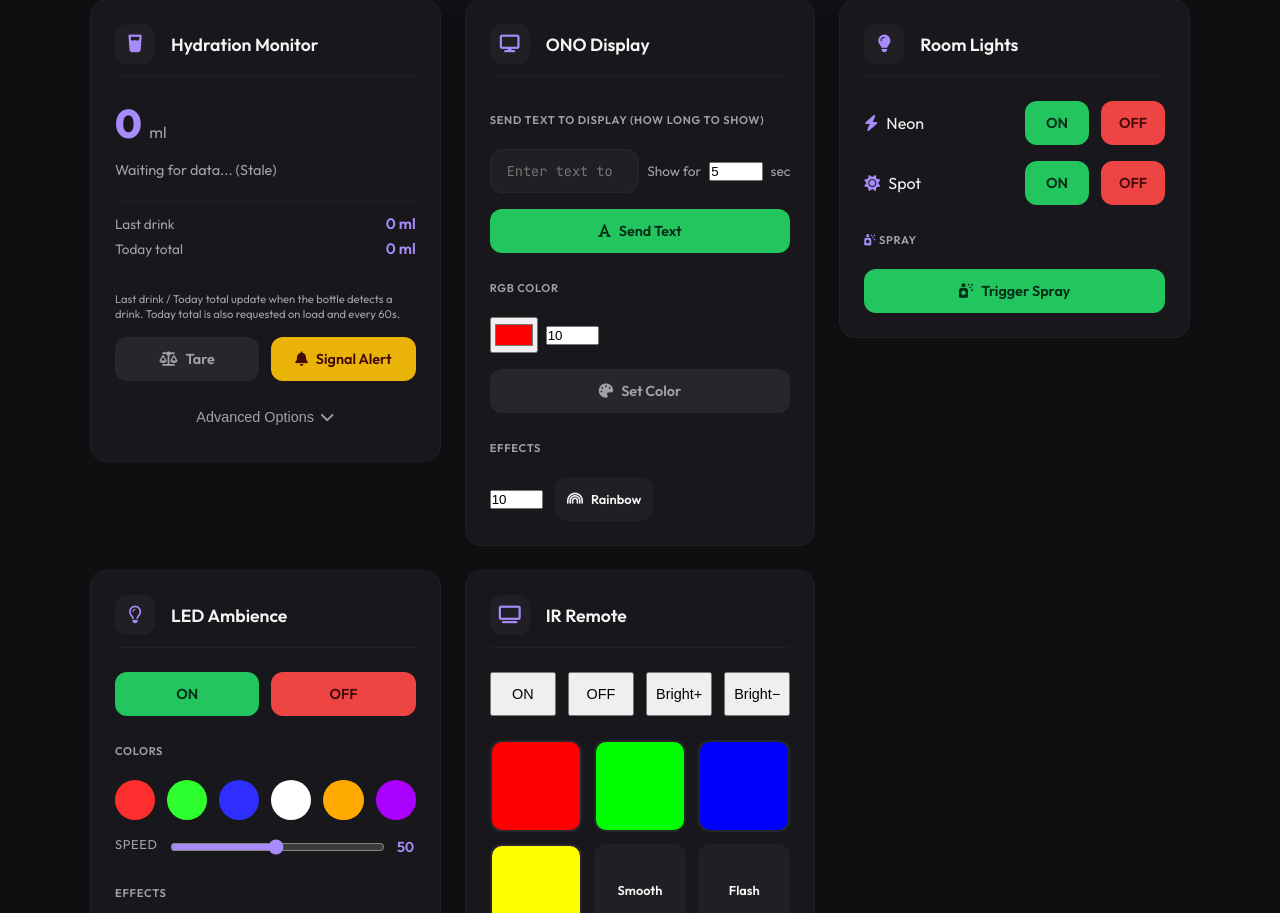
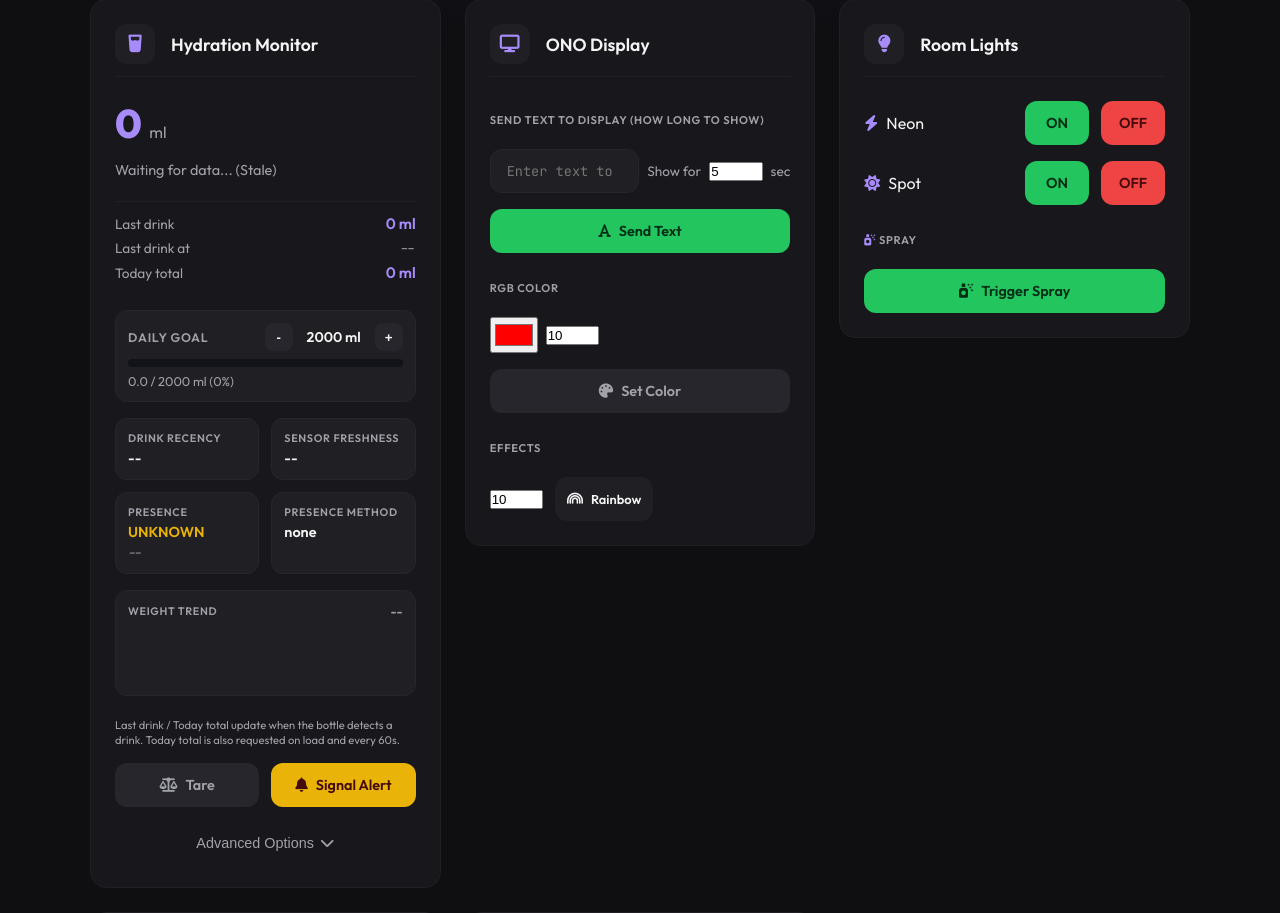
Before and after one commit to mithunbabbira/SmartHydrationSystem, a Flask app: page / in a window 1280 px wide. Shown: the part 173-1086 px from the top of the page. Run offline with Flask 3, Linux system fonts and the light colour scheme; data that the repository does not hold is empty.

Commit message:
feat(dashboard): show drink timestamp and hydration insights

```diff
--- a/house_automation/pi_controller/static/app.js
+++ b/house_automation/pi_controller/static/app.js
@@ -143,6 +143,143 @@ function masterOff() {
     apiCall('/api/master/cmd', { action: 'off' });
 }
 
+const HYDRATION_GOAL_STORAGE_KEY = 'hydration_daily_goal_ml';
+const HYDRATION_GOAL_MIN = 500;
+const HYDRATION_GOAL_MAX = 6000;
+const WEIGHT_HISTORY_WINDOW_MS = 2 * 60 * 1000;
+
+let hydrationGoalMl = loadHydrationGoal();
+let latestHydrationData = null;
+const weightHistory = [];
+
+function loadHydrationGoal() {
+    try {
+        const raw = localStorage.getItem(HYDRATION_GOAL_STORAGE_KEY);
+        const parsed = parseInt(raw, 10);
+        if (!Number.isFinite(parsed)) return 2000;
+        return Math.max(HYDRATION_GOAL_MIN, Math.min(HYDRATION_GOAL_MAX, parsed));
+    } catch (e) {
+        return 2000;
+    }
+}
+
+function saveHydrationGoal() {
+    try {
+        localStorage.setItem(HYDRATION_GOAL_STORAGE_KEY, String(hydrationGoalMl));
+    } catch (e) {}
+}
+
+function adjustHydrationGoal(delta) {
+    hydrationGoalMl = Math.max(HYDRATION_GOAL_MIN, Math.min(HYDRATION_GOAL_MAX, hydrationGoalMl + delta));
+    saveHydrationGoal();
+    renderGoal(latestHydrationData ? latestHydrationData.daily_total_ml : 0);
+}
+
+function formatTimestamp(epochSec) {
+    if (!epochSec || epochSec <= 0) return '--';
+    const d = new Date(epochSec * 1000);
+    return d.toLocaleString([], {
+        month: 'short',
+        day: '2-digit',
+        hour: '2-digit',
+        minute: '2-digit',
+        second: '2-digit'
+    });
+}
+
+function formatAgo(epochSec) {
+    if (!epochSec || epochSec <= 0) return '--';
+    const diff = Math.max(0, Math.floor(Date.now() / 1000 - epochSec));
+    if (diff < 5) return 'just now';
+    if (diff < 60) return diff + 's ago';
+    if (diff < 3600) return Math.floor(diff / 60) + 'm ago';
+    if (diff < 86400) {
+        const h = Math.floor(diff / 3600);
+        const m = Math.floor((diff % 3600) / 60);
+        return h + 'h ' + m + 'm ago';
+    }
+    return Math.floor(diff / 86400) + 'd ago';
+}
+
+function appendWeightHistory(weight) {
+    if (!Number.isFinite(weight)) return;
+    const now = Date.now();
+    weightHistory.push({ t: now, w: weight });
+    while (weightHistory.length > 0 && (now - weightHistory[0].t) > WEIGHT_HISTORY_WINDOW_MS) {
+        weightHistory.shift();
+    }
+    if (weightHistory.length > 120) {
+        weightHistory.splice(0, weightHistory.length - 120);
+    }
+}
+
+function renderWeightTrend() {
+    const line = document.getElementById('hyd-sparkline-line');
+    const deltaEl = document.getElementById('hyd-weight-delta');
+    if (!line || !deltaEl) return;
+
+    if (weightHistory.length < 2) {
+        line.setAttribute('points', '');
+        deltaEl.textContent = '--';
+        deltaEl.className = 'trend-delta neutral';
+        return;
+    }
+
+    const values = weightHistory.map(p => p.w);
+    const min = Math.min(...values);
+    const max = Math.max(...values);
+    const range = Math.max(1, max - min);
+    const n = values.length;
+    const points = values.map((v, i) => {
+        const x = (i / (n - 1)) * 100;
+        const y = 28 - (((v - min) / range) * 24);
+        return x.toFixed(2) + ',' + y.toFixed(2);
+    }).join(' ');
+    line.setAttribute('points', points);
+
+    const delta = values[n - 1] - values[0];
+    const sign = delta > 0 ? '+' : '';
+    deltaEl.textContent = sign + delta.toFixed(1) + ' g / 2m';
+    deltaEl.className = 'trend-delta ' + (delta > 0.2 ? 'up' : (delta < -0.2 ? 'down' : 'neutral'));
+}
+
+function renderGoal(totalMl) {
+    const goalValueEl = document.getElementById('hyd-goal-value');
+    const fillEl = document.getElementById('hyd-goal-fill');
+    const captionEl = document.getElementById('hyd-goal-caption');
+    if (!goalValueEl || !fillEl || !captionEl) return;
+
+    const total = Number.isFinite(totalMl) ? totalMl : 0;
+    const percent = Math.max(0, Math.min(100, (total / hydrationGoalMl) * 100));
+    goalValueEl.textContent = hydrationGoalMl + ' ml';
+    fillEl.style.width = percent.toFixed(1) + '%';
+    captionEl.textContent = total.toFixed(1) + ' / ' + hydrationGoalMl + ' ml (' + percent.toFixed(0) + '%)';
+}
+
+function renderHydrationMeta(h) {
+    const lastDrinkTimeEl = document.getElementById('hyd-last-drink-time');
+    const lastDrinkAgoEl = document.getElementById('hyd-last-drink-ago');
+    const freshnessEl = document.getElementById('hyd-freshness');
+    const presenceStateEl = document.getElementById('hyd-presence-state');
+    const presenceTimeEl = document.getElementById('hyd-presence-time');
+    const presenceMethodEl = document.getElementById('hyd-presence-method');
+
+    if (lastDrinkTimeEl) lastDrinkTimeEl.textContent = formatTimestamp(h.last_drink_time);
+    if (lastDrinkAgoEl) lastDrinkAgoEl.textContent = formatAgo(h.last_drink_time);
+    if (freshnessEl) freshnessEl.textContent = formatAgo(h.last_update);
+
+    if (presenceStateEl) {
+        const state = (h.presence_last_state || 'UNKNOWN').toUpperCase();
+        presenceStateEl.textContent = state;
+        presenceStateEl.className = 'meta-chip-value ' + (state === 'HOME' ? 'presence-home' : (state === 'AWAY' ? 'presence-away' : 'presence-unknown'));
+    }
+    if (presenceTimeEl) presenceTimeEl.textContent = formatTimestamp(h.presence_last_checked);
+    if (presenceMethodEl) {
+        presenceMethodEl.textContent = h.presence_last_method || 'none';
+        presenceMethodEl.title = h.presence_last_error || '';
+    }
+}
+
 // --- Data Polling ---
 function fetchData() {
     fetch('/api/data')
@@ -154,6 +291,7 @@ function fetchData() {
                 const statusEl = document.getElementById('hyd-status');
                 const lastDrinkEl = document.getElementById('hyd-last-drink');
                 const dailyTotalEl = document.getElementById('hyd-daily-total');
+                latestHydrationData = h;
 
                 if (weightEl) weightEl.innerText = h.weight ?? '--';
                 if (statusEl) {
@@ -169,6 +307,10 @@ function fetchData() {
                     const ml = h.daily_total_ml;
                     dailyTotalEl.innerText = (ml != null && ml >= 0) ? ml + ' ml' : '-- ml';
                 }
+                appendWeightHistory(Number(h.weight));
+                renderWeightTrend();
+                renderGoal(Number(h.daily_total_ml) || 0);
+                renderHydrationMeta(h);
             }
         })
         .catch(err => console.error("Poll Error:", err));
@@ -186,6 +328,7 @@ function requestDailyTotal() {
     }).catch(function () {});
 }
 document.addEventListener('DOMContentLoaded', function () {
+    renderGoal(0);
     requestDailyTotal();
     setTimeout(requestDailyTotal, 2000);
 });
@@ -209,3 +352,5 @@ document.addEventListener('DOMContentLoaded', fetchMasterLog);
 
 // Initial Call
 document.addEventListener('DOMContentLoaded', fetchData);
+
+window.adjustHydrationGoal = adjustHydrationGoal;
--- a/house_automation/pi_controller/static/index.html
+++ b/house_automation/pi_controller/static/index.html
@@ -5,7 +5,7 @@
     <meta charset="UTF-8">
     <meta name="viewport" content="width=device-width, initial-scale=1.0">
     <title>Smart Home Control</title>
-    <link rel="stylesheet" href="style.css?v=10">
+    <link rel="stylesheet" href="style.css?v=11">
     <link href="https://fonts.googleapis.com/css2?family=Outfit:wght@300;400;600;800&display=swap" rel="stylesheet">
     <link href="https://fonts.googleapis.com/css2?family=JetBrains+Mono:wght@400;500&display=swap" rel="stylesheet">
     <!-- Font Awesome -->
@@ -53,9 +53,55 @@
                             <span id="hyd-last-drink" class="stat-value">-- ml</span>
                         </div>
                         <div class="stat-row">
+                            <span class="stat-label">Last drink at</span>
+                            <span id="hyd-last-drink-time" class="stat-subvalue">--</span>
+                        </div>
+                        <div class="stat-row">
                             <span class="stat-label">Today total</span>
                             <span id="hyd-daily-total" class="stat-value">-- ml</span>
                         </div>
+                    </div>
+                    <div class="hydration-goal">
+                        <div class="goal-head">
+                            <span class="goal-label">Daily goal</span>
+                            <div class="goal-controls">
+                                <button type="button" class="goal-btn" onclick="adjustHydrationGoal(-250)" aria-label="Decrease daily goal">-</button>
+                                <span id="hyd-goal-value" class="goal-value">2000 ml</span>
+                                <button type="button" class="goal-btn" onclick="adjustHydrationGoal(250)" aria-label="Increase daily goal">+</button>
+                            </div>
+                        </div>
+                        <div class="goal-track" aria-hidden="true">
+                            <div id="hyd-goal-fill" class="goal-fill"></div>
+                        </div>
+                        <div id="hyd-goal-caption" class="goal-caption">--</div>
+                    </div>
+                    <div class="hydration-meta-grid">
+                        <div class="meta-chip">
+                            <span class="meta-chip-label">Drink recency</span>
+                            <span id="hyd-last-drink-ago" class="meta-chip-value">--</span>
+                        </div>
+                        <div class="meta-chip">
+                            <span class="meta-chip-label">Sensor freshness</span>
+                            <span id="hyd-freshness" class="meta-chip-value">--</span>
+                        </div>
+                        <div class="meta-chip">
+                            <span class="meta-chip-label">Presence</span>
+                            <span id="hyd-presence-state" class="meta-chip-value">UNKNOWN</span>
+                            <span id="hyd-presence-time" class="meta-chip-sub">--</span>
+                        </div>
+                        <div class="meta-chip">
+                            <span class="meta-chip-label">Presence method</span>
+                            <span id="hyd-presence-method" class="meta-chip-value">none</span>
+                        </div>
+                    </div>
+                    <div class="weight-trend">
+                        <div class="trend-head">
+                            <span class="trend-label">Weight trend</span>
+                            <span id="hyd-weight-delta" class="trend-delta">--</span>
+                        </div>
+                        <svg class="trend-chart" viewBox="0 0 100 32" preserveAspectRatio="none" aria-label="Recent weight trend">
+                            <polyline id="hyd-sparkline-line" points="" />
+                        </svg>
                     </div>
                     <p class="hydration-hint">Last drink / Today total update when the bottle detects a drink. Today total is also requested on load and every 60s.</p>
 
@@ -263,7 +309,7 @@
             </div>
         </main>
     </div>
-    <script src="app.js?v=4"></script>
+    <script src="app.js?v=5"></script>
 </body>
 
 </html>
--- a/house_automation/pi_controller/static/style.css
+++ b/house_automation/pi_controller/static/style.css
@@ -222,6 +222,155 @@ header {
     font-size: 0.95rem;
     font-weight: 600;
     color: var(--primary);
+}
+.stat-subvalue {
+    font-size: 0.82rem;
+    color: var(--text-muted);
+    font-family: 'JetBrains Mono', monospace;
+}
+.hydration-goal {
+    padding: var(--space-sm);
+    background: var(--surface-2);
+    border: 1px solid var(--surface-3);
+    border-radius: var(--radius);
+}
+.goal-head {
+    display: flex;
+    align-items: center;
+    justify-content: space-between;
+    gap: var(--space-sm);
+}
+.goal-label {
+    font-size: 0.78rem;
+    text-transform: uppercase;
+    letter-spacing: 0.06em;
+    color: var(--text-muted);
+    font-weight: 600;
+}
+.goal-controls {
+    display: inline-flex;
+    align-items: center;
+    gap: 6px;
+}
+.goal-value {
+    font-size: 0.88rem;
+    font-weight: 600;
+    color: var(--text);
+    min-width: 70px;
+    text-align: center;
+}
+.goal-btn {
+    width: 28px;
+    height: 28px;
+    border: none;
+    border-radius: 8px;
+    background: var(--surface-3);
+    color: var(--text);
+    font-weight: 700;
+    cursor: pointer;
+}
+.goal-track {
+    margin-top: 8px;
+    width: 100%;
+    height: 8px;
+    border-radius: 999px;
+    background: #111318;
+    overflow: hidden;
+}
+.goal-fill {
+    width: 0%;
+    height: 100%;
+    background: linear-gradient(90deg, #22c55e, #14b8a6);
+    transition: width 0.25s ease;
+}
+.goal-caption {
+    margin-top: 6px;
+    font-size: 0.8rem;
+    color: var(--text-muted);
+}
+.hydration-meta-grid {
+    display: grid;
+    grid-template-columns: repeat(2, minmax(0, 1fr));
+    gap: var(--space-sm);
+}
+.meta-chip {
+    display: flex;
+    flex-direction: column;
+    gap: 4px;
+    padding: var(--space-sm);
+    border-radius: var(--radius);
+    background: var(--surface-2);
+    border: 1px solid var(--surface-3);
+}
+.meta-chip-label {
+    font-size: 0.68rem;
+    text-transform: uppercase;
+    letter-spacing: 0.06em;
+    color: var(--text-muted);
+    font-weight: 600;
+}
+.meta-chip-value {
+    font-size: 0.9rem;
+    font-weight: 600;
+    color: var(--text);
+}
+.meta-chip-sub {
+    font-size: 0.75rem;
+    color: var(--text-muted);
+    font-family: 'JetBrains Mono', monospace;
+}
+.meta-chip-value.presence-home {
+    color: var(--success);
+}
+.meta-chip-value.presence-away {
+    color: var(--danger);
+}
+.meta-chip-value.presence-unknown {
+    color: var(--warning);
+}
+.weight-trend {
+    padding: var(--space-sm);
+    border-radius: var(--radius);
+    background: var(--surface-2);
+    border: 1px solid var(--surface-3);
+}
+.trend-head {
+    display: flex;
+    align-items: center;
+    justify-content: space-between;
+    margin-bottom: 8px;
+}
+.trend-label {
+    font-size: 0.68rem;
+    text-transform: uppercase;
+    letter-spacing: 0.06em;
+    color: var(--text-muted);
+    font-weight: 600;
+}
+.trend-delta {
+    font-size: 0.82rem;
+    font-weight: 600;
+}
+.trend-delta.up {
+    color: var(--warning);
+}
+.trend-delta.down {
+    color: var(--success);
+}
+.trend-delta.neutral {
+    color: var(--text-muted);
+}
+.trend-chart {
+    width: 100%;
+    height: 56px;
+    display: block;
+}
+#hyd-sparkline-line {
+    fill: none;
+    stroke: var(--primary);
+    stroke-width: 1.6;
+    stroke-linecap: round;
+    stroke-linejoin: round;
 }
 .hydration-hint {
     font-size: 0.7rem;
@@ -592,6 +741,9 @@ header {
     .btn-toggle-row .btn-glass {
         grid-column: span 1;
     }
+    .hydration-meta-grid {
+        grid-template-columns: 1fr;
+    }
 }
 
 @media (min-width: 641px) and (max-width: 900px) {
```
